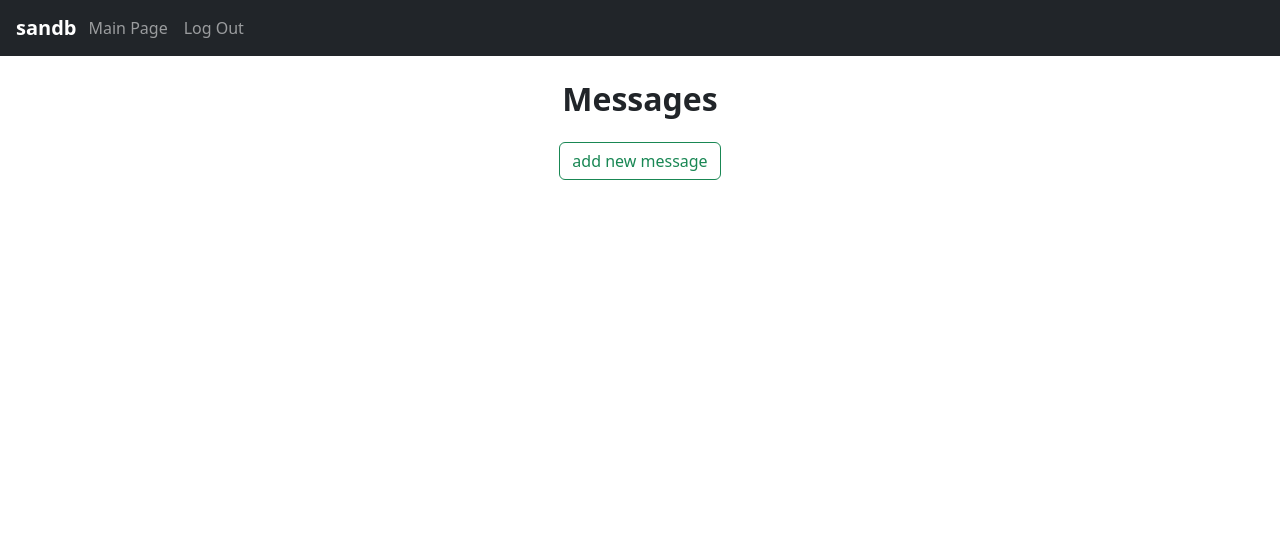
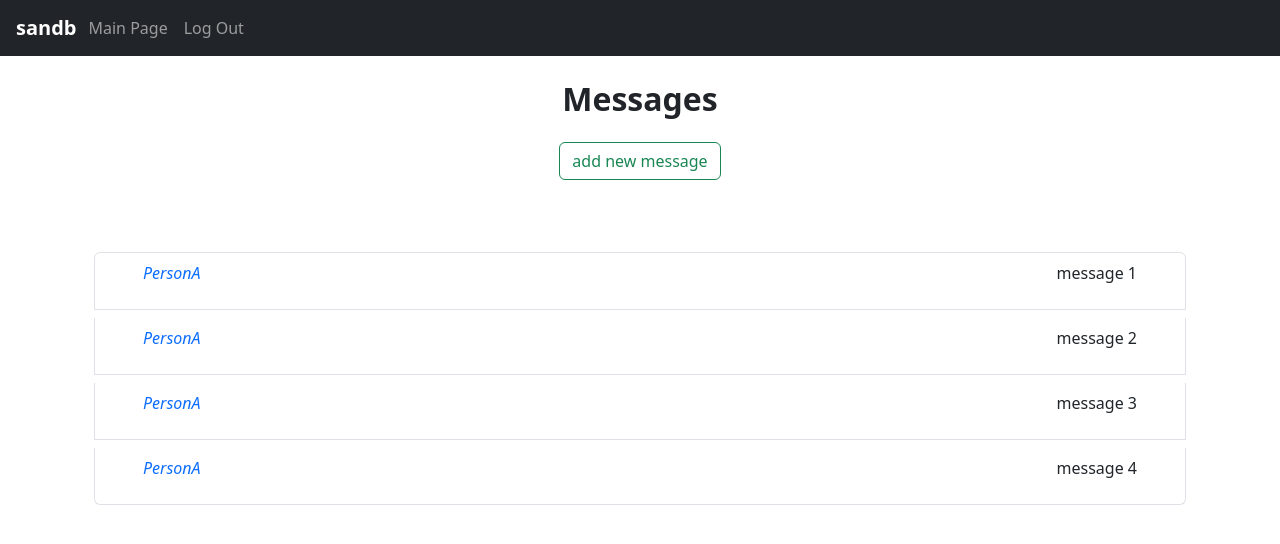
Before and after one commit to blankhall98/sandb, a Flask app: page /messages in a window 1280 px wide. Shown: the top 544 px of the page. Run offline with Flask 2, Linux system fonts and the light colour scheme.

Commit message:
style index

```diff
--- a/templates/messages.html
+++ b/templates/messages.html
@@ -7,6 +7,17 @@
     <button class="btn btn-outline-success mt-3">add new message</button>
 </div>
 
-<div class="container d-flex"></div>
+<br><br><br>
+<div class="container d-flex">
+    <div class="container">
+        <ul class="list-group">
+            <li class="list-group-item mb-2 d-flex justify-content-between px-5"><i><p class="text-primary">PersonA</p></i><p>message 1</p></li>
+            <li class="list-group-item mb-2 d-flex justify-content-between px-5"><i><p class="text-primary">PersonA</p></i><p>message 2</p></li>
+            <li class="list-group-item mb-2 d-flex justify-content-between px-5"><i><p class="text-primary">PersonA</p></i><p>message 3</p></li>
+            <li class="list-group-item mb-2 d-flex justify-content-between px-5"><i><p class="text-primary">PersonA</p></i><p>message 4</p></li>
+        </ul>
+    </div>
+</div>
+<br><br><br>
 
 {%endblock%}
```
